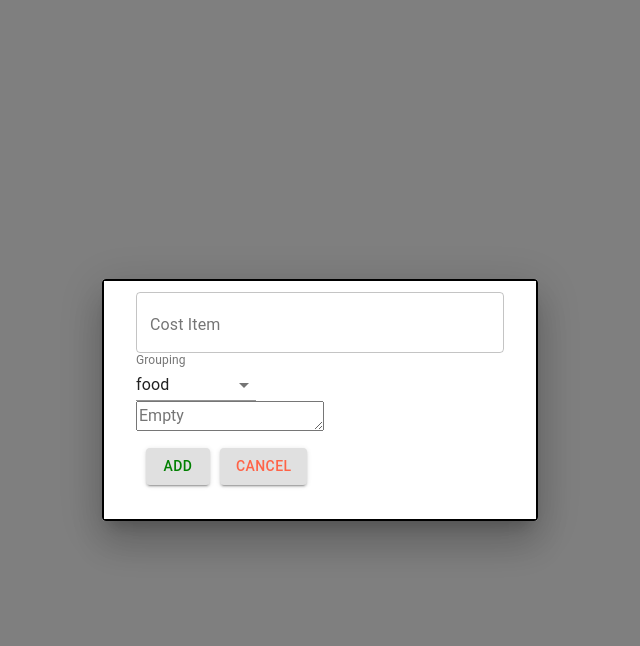
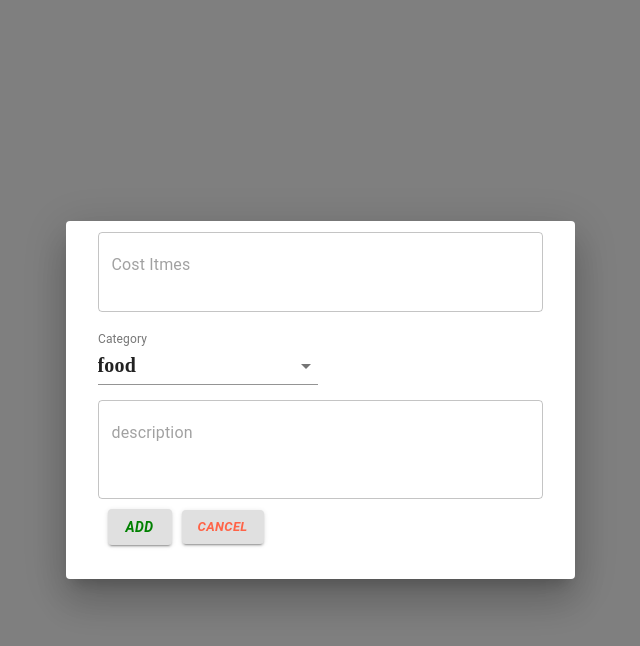
Before and after one commit to beiranvand-karim/cost-tracker, a React (Create React App) app: page / in a window 1280 px wide. Both pictures are taken after a click on the button 640 px from the left and 400 px from the top of the page. Shown: the top 646 px of the page, without its empty margins (320-960 px from the left). Built offline with nearby package versions, Linux system fonts and the light colour scheme.

Commit message:
made final styles

```diff
--- a/src/App.js
+++ b/src/App.js
@@ -12,8 +12,7 @@ import { useSelector, useDispatch } from 'react-redux';
 const useStyles = makeStyles((theme) =>
   createStyles({
     paper: {
-      backgroundColor: theme.palette.background.paper,
-      border: '2px solid #000',
+      border: '3px solid #00',
       boxShadow: theme.shadows[5],
       padding: theme.spacing(2, 4, 3),
     },
@@ -24,7 +23,6 @@ const AddUser = styled(Fab)`
   position: absolute;
   top: 50%;
   left: 50%;
-  transform: translate(-50%, -50%);
 `;
 
 const App = () => {
--- a/src/UserModal.js
+++ b/src/UserModal.js
@@ -25,17 +25,37 @@ const UserModal = ({
 }) => {
   const TomatoButton = styled(Button)`
     color: tomato;
-    border-color: tomato;
+    font-size: 13px;
+    font-style: oblique;
+    font-weight: bold;
   `;
-  //ss
+
   const AddButton = styled(Button)`
     color: green;
     border-color: tomato;
     margin: 10px;
+    font-style: oblique;
+    font-weight: bold;
   `;
   const UserForm = styled(FormControl)`
-    margin: theme.spacing(1);
-    min-width: 120px;
+    min-width: 220px;
+    height: auto;
+    margin-top: 20px;
+    margin-bottom: 20px;
+    font-family: 'Times New Roman', Times, serif;
+    font-size: 10px;
+    font-weight: bold;
+  `;
+  const CostField = styled(TextField)`
+    margin-bottom: 10px;
+  `;
+  const DescField = styled(TextareaAutosize)`
+    margin-top: 20px;
+  `;
+  const SelectOption = styled(Select)`
+    font-family: 'Times New Roman', Times, serif;
+    font-size: 20px;
+    font-weight: bold;
   `;
 
   return (
@@ -53,56 +73,56 @@ const UserModal = ({
       >
         <Fade in={open}>
           <div className={classes.paper}>
-            <form>
-              <Typography>
+            <form noValidate autoComplete="off">
               <TextField
+                className={classes.txtStyle}
                 value={title}
+                color="primary"
                 onChange={(e) => setTitle(e.target.value)}
                 fullWidth
                 variant="outlined"
-                  margin="20"
-                  label="Cost Item"
+                placeholder="Cost Itmes"
+                multiline
+                rows={2}
               />
 
               <UserForm>
                 <InputLabel htmlFor="grouped-native-select">
-                    Grouping
+                  Category
                 </InputLabel>
-                  <Select
+                <SelectOption
                   native
-                    defaultValue=""
-                    id="grouped-native-select"
+                  fullWidth
                   value={title2}
                   onChange={(e) => setTitle2(e.target.value)}
+                  color="primary"
                 >
                   <option value="food"> food </option>
                   <option value="clothes"> clothes </option>
                   <option value="furniture"> furniture </option>
                   <option value="gym"> gym </option>
-                  </Select>
+                </SelectOption>
               </UserForm>
               <div>
-                  <TextareaAutosize
+                <TextField
+                  color="primary"
+                  fullWidth
+                  multiline
+                  rows={3}
+                  variant="outlined"
                   value={title3}
                   onChange={(e) => setTitle3(e.target.value)}
-                    aria-label="empty textarea"
-                    placeholder="Empty"
+                  placeholder="description"
                 />
               </div>
 
-                <div className="btn-style">
               <AddButton variant="contained" onClick={addUser}>
                 Add
               </AddButton>
 
-                  <TomatoButton
-                    onClick={() => setOpen(false)}
-                    variant="contained"
-                  >
+              <TomatoButton onClick={() => setOpen(false)} variant="contained">
                 Cancel
               </TomatoButton>
-                </div>
-              </Typography>
             </form>
           </div>
         </Fade>
--- a/src/UsersTable.js
+++ b/src/UsersTable.js
@@ -6,29 +6,73 @@ import TableHead from '@material-ui/core/TableHead';
 import TableRow from '@material-ui/core/TableRow';
 import Paper from '@material-ui/core/Paper';
 import React from 'react';
+import {
+  withStyles,
+  Theme,
+  createStyles,
+  makeStyles,
+} from '@material-ui/core/styles';
+
+const StyledTableCell = withStyles((theme) =>
+  createStyles({
+    head: {
+      backgroundColor: theme.palette.common.black,
+      color: theme.palette.common.white,
+      alignContent: 'center',
+      alignItems: 'center',
+      display: 'position',
+      justifyItems: 'center',
+    },
+    body: {
+      fontSize: 14,
+    },
+  })
+)(TableCell);
+
+const StyledTableRow = withStyles((theme) =>
+  createStyles({
+    root: {
+      '&:nth-of-type(odd)': {
+        backgroundColor: theme.palette.action.hover,
+      },
+    },
+  })
+)(TableRow);
 
 const UsersTable = ({ annaCost }) => {
+  const useStyles = makeStyles({
+    table: {
+      minWidth: 700,
+    },
+  });
+
+  const classes = useStyles();
   console.log(annaCost);
   return (
     <div className="users-table">
       <TableContainer component={Paper}>
         {annaCost.length > 0 && (
-          <Table>
+          <Table className={classes.table} aria-label="customized table">
             <TableHead>
               <TableRow>
-                <TableCell align="right">costItem</TableCell>
-                <TableCell align="right">category</TableCell>
-                <TableCell align="right">description</TableCell>
+                <StyledTableCell align="right">costItem</StyledTableCell>
+                <StyledTableCell align="right">category</StyledTableCell>
+                <StyledTableCell align="right">description</StyledTableCell>
               </TableRow>
             </TableHead>
             <TableBody>
-              {annaCost.map((row) => (
-                <TableRow key={row.name}>
-                  <TableCell>{row.name}</TableCell>
-                  <TableCell>{row.costItem}</TableCell>
-                  <TableCell>{row.category}</TableCell>
-                  <TableCell>{row.description}</TableCell>
-                </TableRow>
+              {annaCost.map((annaCost) => (
+                <StyledTableRow key={annaCost.name}>
+                  <StyledTableCell align="right">
+                    {annaCost.costItem}
+                  </StyledTableCell>
+                  <StyledTableCell align="right">
+                    {annaCost.category}
+                  </StyledTableCell>
+                  <StyledTableCell align="right">
+                    {annaCost.description}
+                  </StyledTableCell>
+                </StyledTableRow>
               ))}
             </TableBody>
           </Table>
```
Lines whose indentation alone changed are shown as unchanged.
